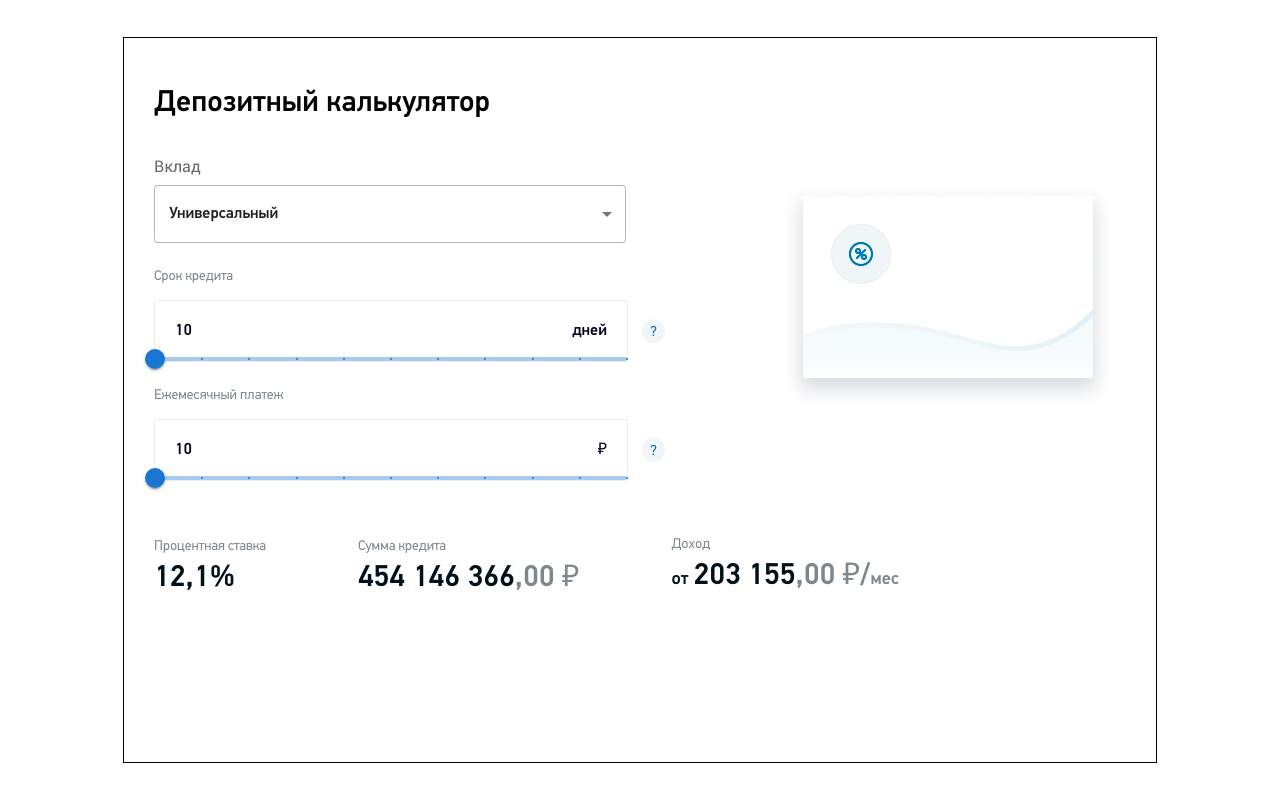
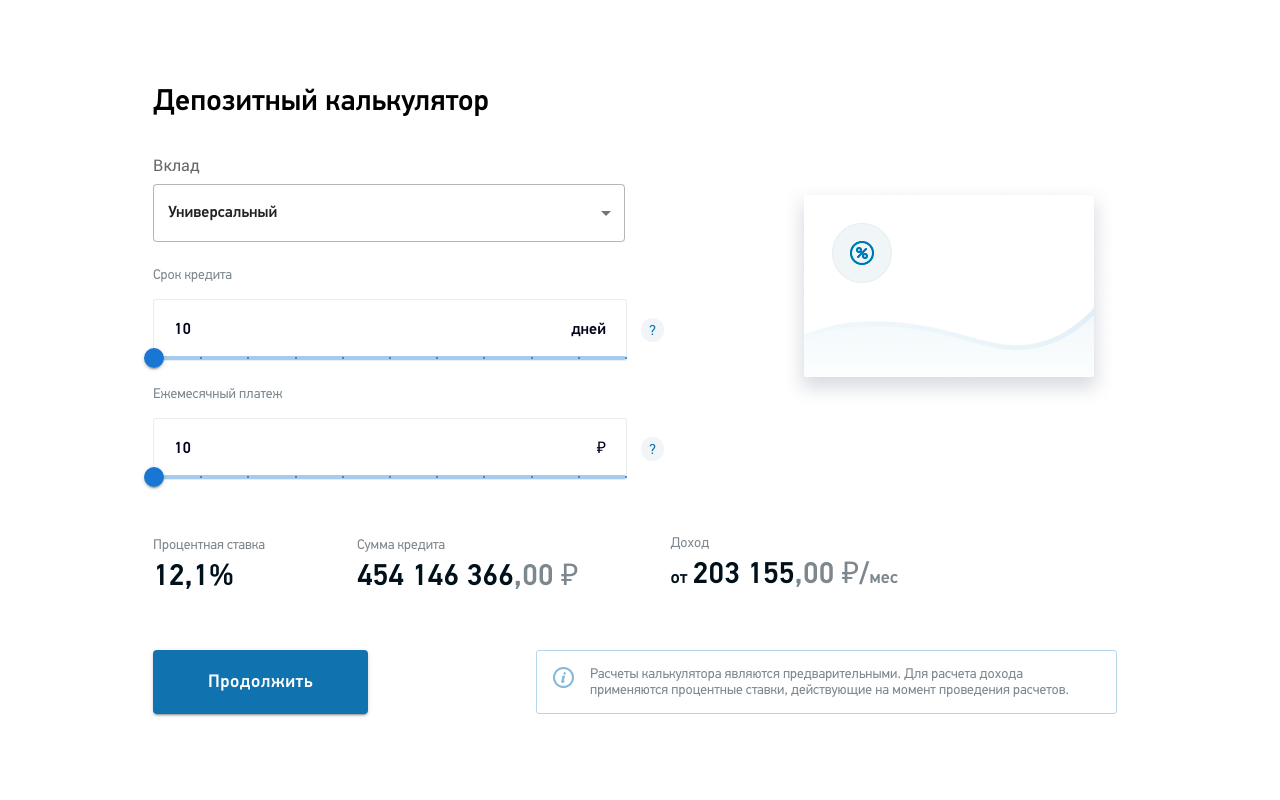
Before and after one commit to bangbangg/RussiaBank, a React (Create React App) app: page / in a window 1280 px wide. Built offline with nearby package versions, Linux system fonts and the light colour scheme.

Commit message:
added tooltips and component bottom content

```diff
--- a/src/App.jsx
+++ b/src/App.jsx
@@ -1,8 +1,11 @@
 import React from 'react';
 import { MOCKED_DATA } from './response/depcalc';
 import DepoTypeSelect from './components/DepoTypeSelect/depoTypeSelect';
+import SlideInputContainer from './components/slideInput/slideInputContainer';
+import Button from '@mui/material/Button';
 import creditImg from '../src/assets/img/credit.png';
-import SlideInputContainer from './components/slideInput/slideInputContainer';
+import infoSignImg from '../src/assets/img/bottomSign.png';
+
 
 function App() {
 
@@ -23,35 +26,50 @@ function App() {
               <img alt='credit' src={creditImg} className='right-content__image' />
             </div>
           </div>
-          <div className='body-container__content-bottom'>
+          <div className='body-container__content-center'>
 
-            <div className='bottom-content__block'>
-              <span className='bottom-content__block-heading'>Процентная ставка</span>
-              <span className='bottom-content__block-text'>12,1%</span>
+            <div className='center-content__block'>
+              <span className='center-content__block-heading'>Процентная ставка</span>
+              <span className='center-content__block-text'>12,1%</span>
             </div>
 
-            <div className='bottom-content__block'>
-              <span className='bottom-content__block-heading'>Сумма кредита</span>
-              <div className='bottom-content__block-text'>
+            <div className='center-content__block'>
+              <span className='center-content__block-heading'>Сумма кредита</span>
+              <div className='center-content__block-text'>
                 454 146 366
-                <span className='bottom-content__block-text gray'>,00 ₽</span>
+                <span className='center-content__block-text gray'>,00 ₽</span>
               </div>
             </div>
 
-            <div className='bottom-content__block'>
-              <span className='bottom-content__block-heading'>Доход</span>
-              <div className='bottom-content__block-text'>
-                <span className='bottom-content__block-text-small'>от</span>
+            <div className='center-content__block'>
+              <span className='center-content__block-heading'>Доход</span>
+              <div className='center-content__block-text'>
+                <span className='center-content__block-text-small'>от</span>
                 203 155
-                <span className='bottom-content__block-text gray'>
+                <span className='center-content__block-text gray'>
                   ,00 ₽/
-                  <span className='bottom-content__block-text-small gray'>
+                  <span className='center-content__block-text-small gray'>
                     мес
                   </span>
                 </span>
               </div>
             </div>
 
+          </div>
+
+          <div className='body-container__content-bottom'>
+            <Button
+              className='bottom-content__button'
+              variant="contained"
+            >
+              Продолжить
+            </Button>
+            <div className='bottom-content__field'>
+              <img alt='infoSign' src={infoSignImg} className='bottom-content__field-image' />
+              <p className='bottom-content__field-text'>
+                Расчеты калькулятора являются предварительными. Для расчета дохода применяются процентные ставки, действующие на момент проведения расчетов.
+              </p>
+            </div>
           </div>
         </div>
       </div>
--- a/src/components/slideInput/slideInputContainer.jsx
+++ b/src/components/slideInput/slideInputContainer.jsx
@@ -13,6 +13,8 @@ const SlideInputContainer = ({ headingText, inputType }) => {
   };
 
   const innerText = inputType === 'rub'? '₽' : 'дней';
+
+  const tooltipContent = inputType === 'rub'? 2 : 1 ;
 
   return (
     <div className='slide-container'>
@@ -42,7 +44,7 @@ const SlideInputContainer = ({ headingText, inputType }) => {
             />
           </Box>
         </div>
-        <TooltipIcon symbol={'?'} />
+        <TooltipIcon symbol={'?'} tooltipContent={tooltipContent}/>
       </div>
     </div>
   );
--- a/src/components/slideInput/tooltipIcon/tooltipIcon.jsx
+++ b/src/components/slideInput/tooltipIcon/tooltipIcon.jsx
@@ -1,13 +1,29 @@
-import React from 'react';
+import React, {useState} from 'react';
 
 
-const TooltipIcon = ({ symbol }) => {
+const TooltipIcon = ({ symbol, tooltipContent }) => {
+
+  const [isShown, setIsShown] = useState(false);
 
   return (
-    <div className='tooltip-icon'>
+    <div
+      className='tooltip-icon'
+      onMouseEnter={() => setIsShown(true)}
+      onMouseLeave={() => setIsShown(false)}
+    >
       <span className='tooltip-icon__content'>
         {symbol}
       </span>
+      {
+        isShown &&
+        <div>
+          <span className='tooltip-icon__popup-arrow' />
+          <div className='tooltip-icon__popup'>
+            <h3 className='tooltip-icon__popup-heading'>Tooltip {tooltipContent}</h3>
+            <p className='tooltip-icon__popup-content'>Text of tooltip {tooltipContent}</p>
+          </div>
+        </div>
+      }
     </div>
   );
 }
--- a/src/styles/index.scss
+++ b/src/styles/index.scss
@@ -38,7 +38,13 @@
   font-weight: 500 !important;
 }
 
-h1,h2,h3,h4 {
+[class*='MuiButton-root'] {
+  font-family: 'DinTextPro' !important;
+  font-weight: 500 !important;
+  background-color: #1073AF !important;
+}
+
+h1,h2,h3,h4,p {
   margin: 0;
 }
 
--- a/src/styles/mainStyles.scss
+++ b/src/styles/mainStyles.scss
@@ -4,7 +4,6 @@
   width: 100%;
   max-height: 726px;
   height: 100%;
-  border: 1px solid black;
 
   &__content {
     min-height: 498px;
@@ -51,7 +50,7 @@
       }
     }
 
-    &-bottom {
+    &-center {
       max-width: 750px;
       min-height: 56px;
       display: flex;
@@ -59,7 +58,7 @@
       align-items: center;
       justify-content: space-between;
 
-      .bottom-content__block {
+      .center-content__block {
         display: flex;
         flex-direction: column;
 
@@ -88,6 +87,54 @@
         }
       }
     }
+
+    &-bottom {
+      margin-top: 56px;
+      min-width: 100%;
+      min-height: 64px;
+      display: flex;
+      justify-content: space-between;
+
+      .bottom-content__button {
+        display: flex;
+        align-items: center;
+        justify-content: center;
+        max-width: 215px;
+        width: 100%;
+        min-height: 64px;
+        height: 100%;
+        background-color: #1073AF;
+        font-size: 18px;
+        line-height: 21px;
+        font-weight: 500;
+        text-transform: capitalize;
+      }
+
+      .bottom-content__field {
+        display: flex;
+        flex-direction: row;
+        max-width: 581px;
+        width: 100%;
+        max-height: 64px;
+        height: 100%;
+        border: 1px solid #B4D6EC;
+        border-radius: 3px;
+        padding: 16px;
+
+        &-image {
+          width: 21px;
+          height: 21px;
+          margin-right: 16px;
+        }
+
+        &-text {
+          font-size: 14px;
+          line-height: 16px;
+          font-weight: 400;
+          color: #7C878E;
+        }
+      }
+    }
   }
 }
 
--- a/src/styles/slideInput.scss
+++ b/src/styles/slideInput.scss
@@ -43,6 +43,7 @@
 
   .tooltip-icon {
     cursor: pointer;
+    position: relative;
     min-width: 23px;
     min-height: 24px;
     border-radius: 12px;
@@ -57,5 +58,52 @@
       font-size: 14px;
       line-height: 16px;
     }
+
+    &__popup {
+      position: absolute;
+      display: flex;
+      align-items: start;
+      flex-direction: column;
+      padding: 16px;
+      z-index: 200;
+      width: 212px;
+      height: 98px;
+      border: 1px solid #C4C4C4;
+      border-radius: 8px;
+      box-shadow: 0 14px 28px rgba(0,0,0,0.25), 0 10px 10px rgba(0,0,0,0.22);
+      background-color: white;
+      left: calc(100% + 10px);
+      top: -20px;
+
+      &-heading {
+        max-width: 180px;
+        width: 100%;
+        margin-bottom: 8px;
+        font-weight: 500;
+        font-size: 18px;
+        line-height: 21px;
+      }
+
+      &-content {
+        max-width: 180px;
+        width: 100%;
+        font-weight: 500;
+        font-size: 14px;
+        line-height: 18px;
+      }
+
+      &-arrow {
+        position: absolute;
+        border-left: 1px solid #C4C4C4;
+        border-bottom: 1px solid #C4C4C4;
+        z-index: 210;
+        transform: rotate(45deg);
+        width: 10px;
+        height: 10px;
+        background-color: white;
+        left: calc(100% + 5px);
+        bottom: 8px;
+      }
+    }
   }
 }
```
Also changed, not shown: src/assets/img/bottomSign.png (added).
